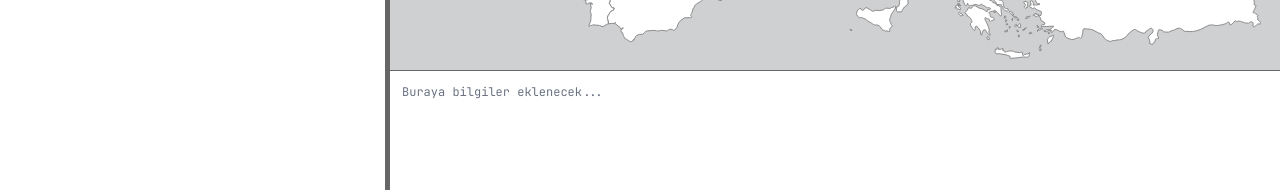
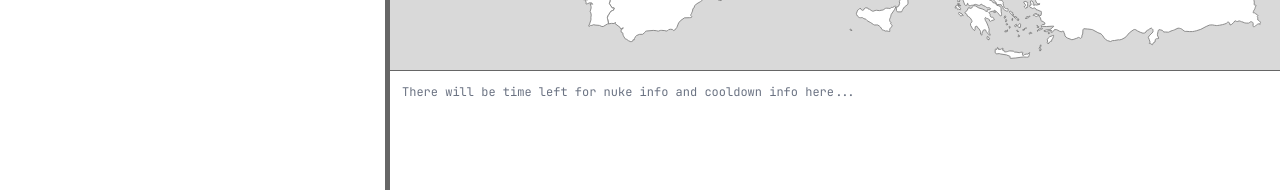
Before and after one commit to borkluce/Nuky-A-Web-Game-Made-By-React-and-GoLang-, a React (Vite) app in the folder clients/nuclick.one/: page / in a window 1280 px wide. Shown: the part 610-800 px from the top of the page. Built offline with nearby package versions, Linux system fonts and the light colour scheme; no server answers.

Commit message:
UI update. Bottom panel and resize

```diff
--- a/clients/nuclick.one/src/modules/game/views/GameView.tsx
+++ b/clients/nuclick.one/src/modules/game/views/GameView.tsx
@@ -82,27 +82,11 @@ const GameView: React.FC = () => {
     return (
         <div className="flex flex-row w-screen h-screen overflow-hidden">
             {/* Left Panel */}
-            <div className="bg-white/50 border-r-[5px] min-w-[390px] h-screen left-0 p-8">
+            <div className="bg-white/50 border-r-[5px] min-w-[390px] h-full left-0 p-8">
                 <h2 className="text-black text-lg font-bold mb-4">
                     Top 5 Dangerous States
                 </h2>
-                <ul>{/* {topStates.map((state, index) => (
-                        <li key={state.id} className="text-black mb-2">
-                            <span className="font-semibold">
-                                {index + 1}. {state.state_name}
-                            </span>{" "}
-                            -{" "}
-                            <span className="text-red-500">
-                                {state.attack_count} Damages
-                            </span>
-                            {state.support_count > 0 && (
-                                <span className="text-blue-500">
-                                    {" "}
-                                    / {state.support_count} Supports
-                                </span>
-                            )}
-                        </li>
-                    ))} */}</ul>
+                <ul>{/* topStates.map... */}</ul>
 
                 {cooldownSeconds > 0 && (
                     <div className="mt-4 p-2 bg-yellow-100 rounded-md">
@@ -113,9 +97,10 @@ const GameView: React.FC = () => {
                 )}
             </div>
 
-            {/* SVG Map Area + Bottom Panel */}
-            <div className="flex-1 flex flex-col relative bg-gray-100">
-                <div className="flex-1 flex items-center justify-center relative">
+            {/* Right Side: Map + Bottom Panel */}
+            <div className="flex-1 flex flex-col overflow-hidden">
+                {/* Map Area */}
+                <div className="flex-1 relative overflow-hidden">
                     {renderSVG(handleCountryClick)}
 
                     {selectedCountry && (
@@ -128,7 +113,6 @@ const GameView: React.FC = () => {
                                 zIndex: 10,
                             }}
                         >
-                            {/* Attack icon sword*/}
                             <button
                                 onClick={() => handleIconClick("attack")}
                                 className={`bg-red-500 text-white p-2 rounded-full hover:bg-red-600 transition-colors cursor-pointer ${
@@ -142,7 +126,6 @@ const GameView: React.FC = () => {
                                 <LuSword className="w-6 h-6" />
                             </button>
 
-                            {/* Support icon shield*/}
                             <button
                                 onClick={() => handleIconClick("defend")}
                                 className={`bg-blue-500 text-white p-2 rounded-full hover:bg-blue-600 transition-colors cursor-pointer ${
@@ -160,8 +143,8 @@ const GameView: React.FC = () => {
                 </div>
 
                 {/* Bottom Info Panel */}
-                <div className="bg-white p-4 border-t h-[120px]">
-                    <p className="text-gray-500">Buraya bilgiler eklenecek...</p>
+                <div className="bg-white p-4 border-t h-[120px] shrink-0">
+                    <p className="text-gray-500">There will be time left for nuke info and cooldown info here...</p>
                 </div>
             </div>
         </div>
```
